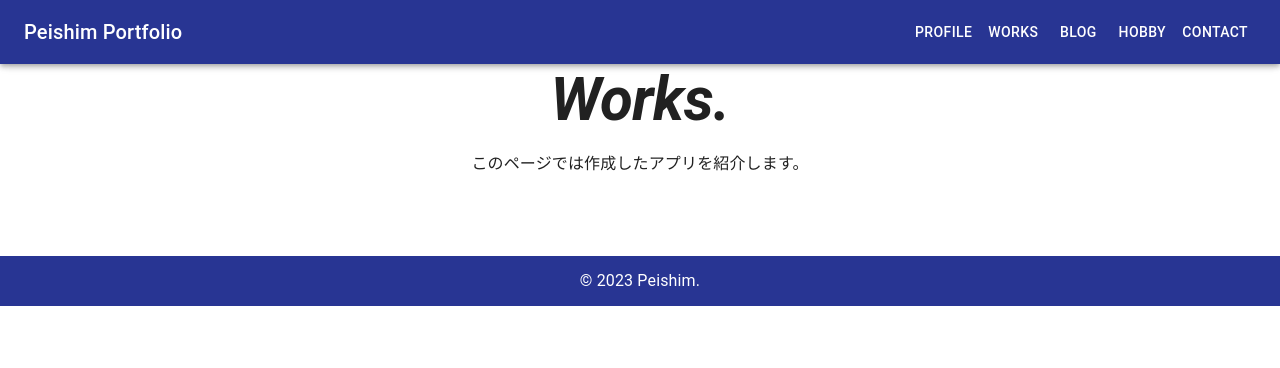
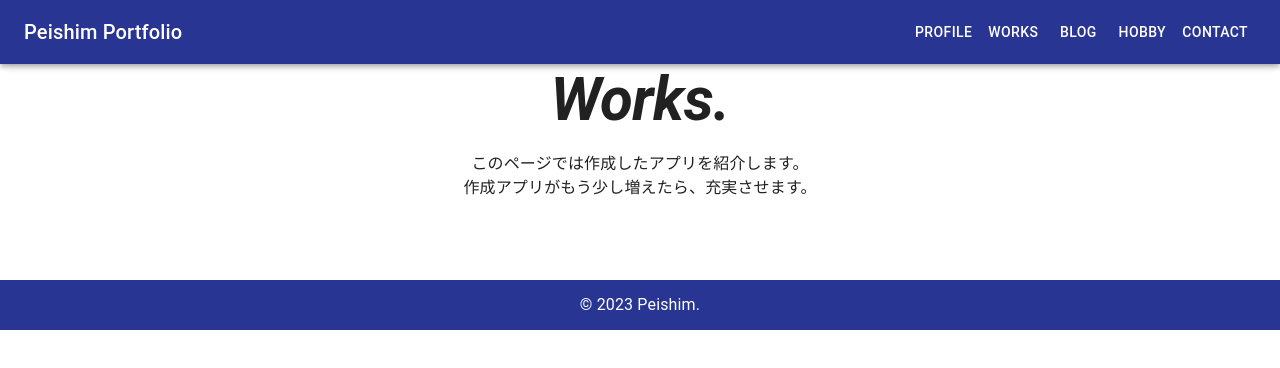
Before and after one commit to shimpei1494/pei-portfolio, a Next.js app: page /works in a window 1280 px wide. Shown: the top 368 px of the page. Built offline with nearby package versions, Linux system fonts and the light colour scheme.

Commit message:
worksは一旦保留ページのため修正

```diff
--- a/pages/index.tsx
+++ b/pages/index.tsx
@@ -90,7 +90,7 @@ export default function Home() {
             <Box>
               <Stack direction="row" alignItems='center' spacing={4} mb={4}>
                 <TopPageSubTitle subtitle='Works.' />
-                <MoreButton url='/works'/>
+                {/* <MoreButton url='/works'/> */}
               </Stack>
               <Typography mb={2}>
                 自分が作った公開中のアプリをまとめています。<br/>
--- a/pages/works.tsx
+++ b/pages/works.tsx
@@ -15,6 +15,7 @@ function Works() {
           <PageTitle title="Works." />
           <Typography align='center'>
             このページでは作成したアプリを紹介します。<br/>
+            作成アプリがもう少し増えたら、充実させます。
           </Typography>
         </Box>
       </Container>
```
